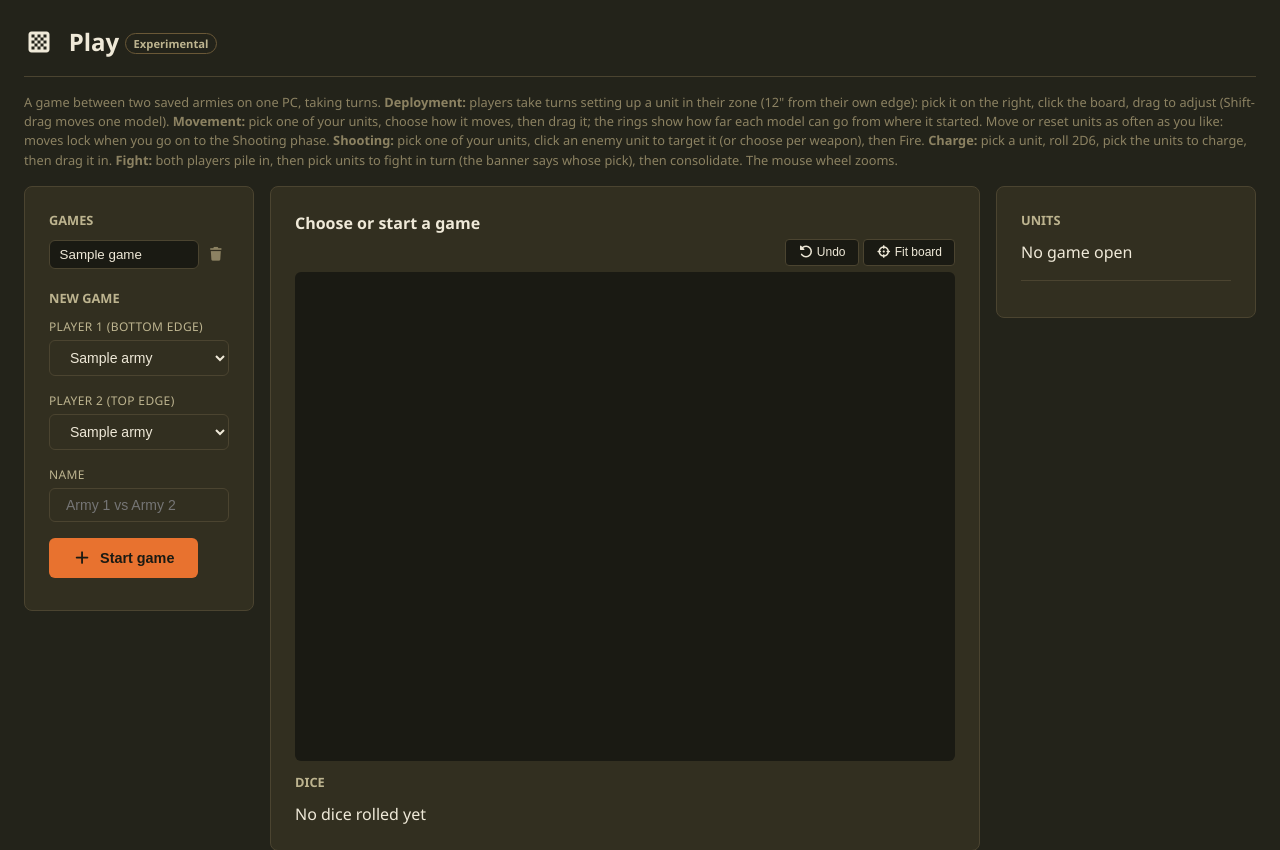
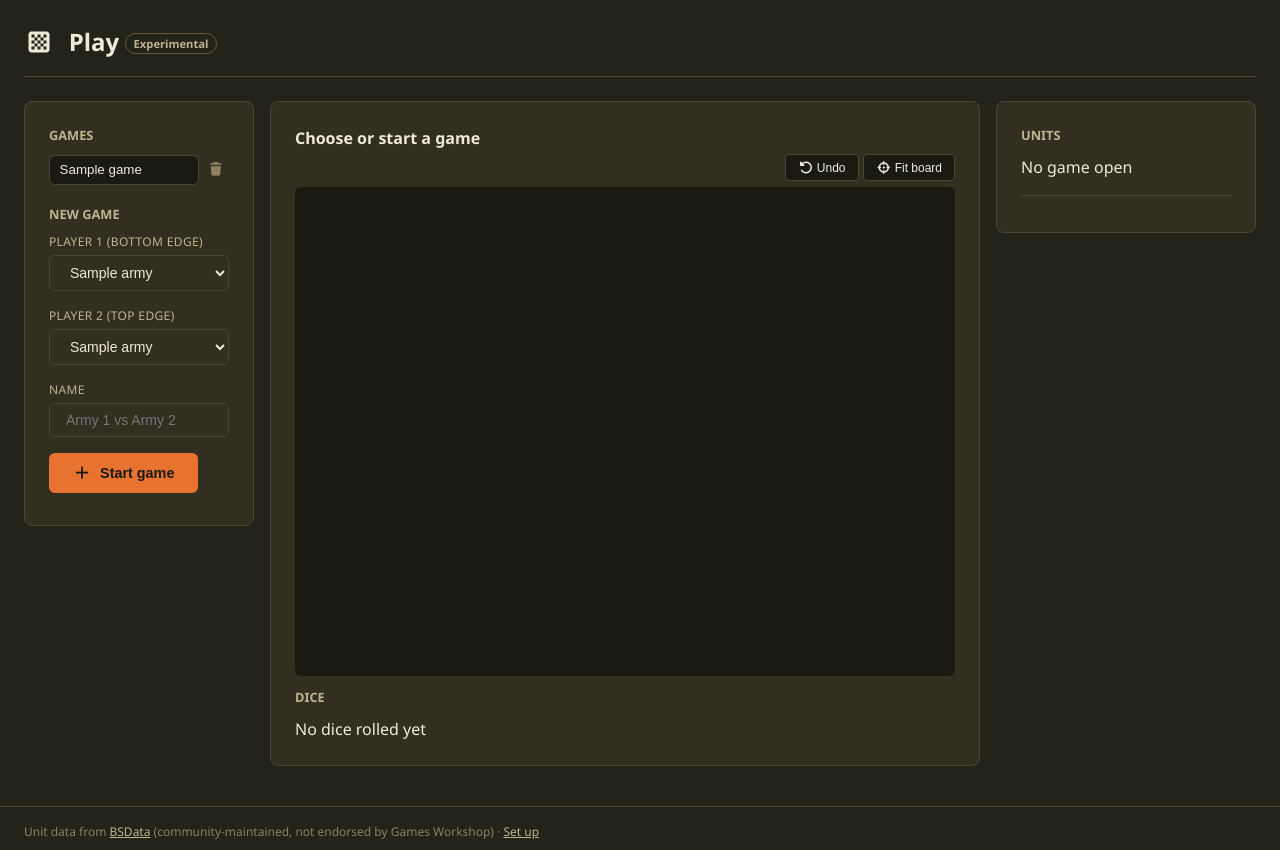
Before and after one commit to mleech142/40k-combat-simulator, a Flask app: page /play in a window 1280 px wide. Shown: the part 70-920 px from the top of the page. Run offline with Flask 3, Linux system fonts and the light colour scheme; tables that the repository leaves empty hold one stand-in row (values such as "Sample post"); some libraries are stand-ins or nearby versions.

Commit message:
Play: remove the help paragraph above the board
Co-Authored-By: Claude Opus 5.5 <noreply@anthropic.com>

```diff
--- a/src/combat_sim/templates/play.html
+++ b/src/combat_sim/templates/play.html
@@ -6,15 +6,6 @@
 <div class="page-header">
     <h2><i class="fa-solid fa-chess-board" aria-hidden="true"></i> Play <span class="play-badge">Experimental</span></h2>
 </div>
-<p class="data-note">A game between two saved armies on one PC, taking turns. <strong>Deployment:</strong> players take
-    turns setting up a unit in their zone (12" from their own edge): pick it on the right, click the board, drag to adjust
-    (Shift-drag moves one model). <strong>Movement:</strong> pick one of your units, choose how it moves, then drag it; the
-    rings show how far each model can go from where it started. Move or reset units as often as you like: moves lock
-    when you go on to the Shooting phase. <strong>Shooting:</strong> pick one of your units, click an enemy unit to target it
-    (or choose per weapon), then Fire. <strong>Charge:</strong> pick a unit, roll 2D6, pick the units to charge, then drag it in.
-    <strong>Fight:</strong> both players pile in, then pick units to fight in turn (the banner says whose pick), then
-    consolidate. The mouse wheel zooms.</p>
-
 <div class="play-layout">
     <aside class="card play-games">
         <h3>Games</h3>
```
